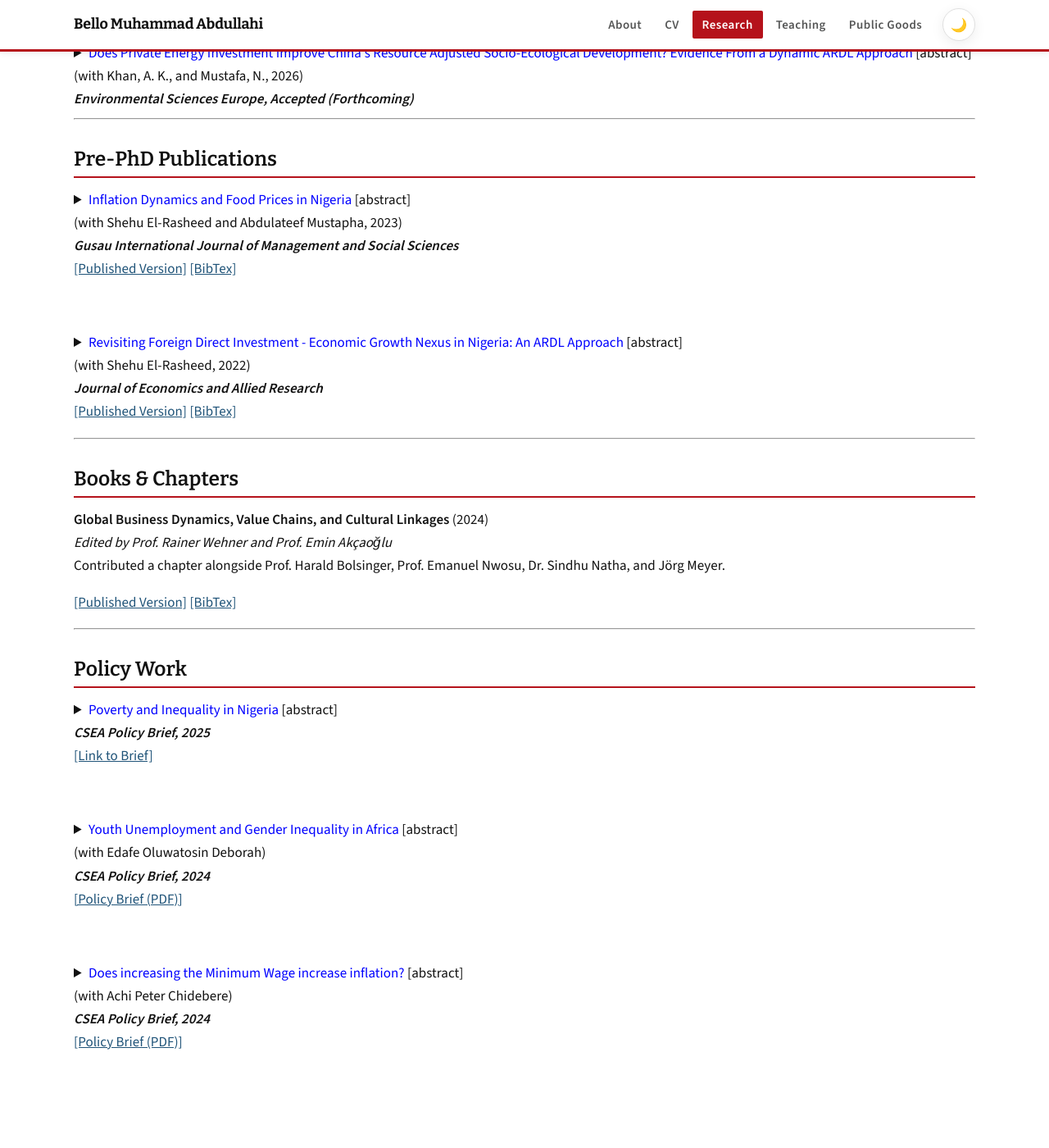
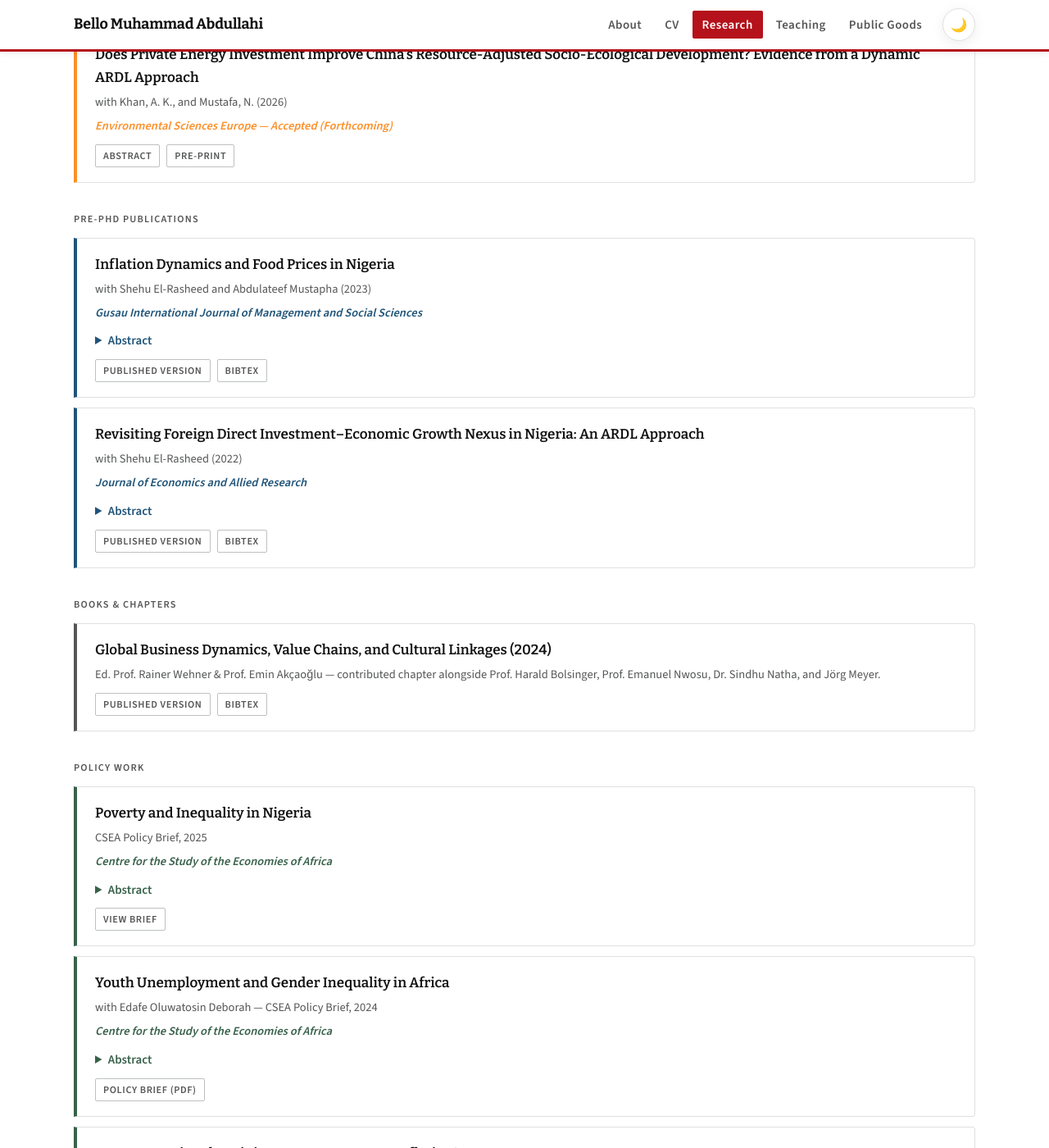
Before and after one commit to Bello-Abdullahi/Bello-Abdullahi.github.io, a Jekyll site: the page built from _pages/research.md, in a window 1280 px wide and 1400 px high, scrolled down 256 px. Shown: the whole window at 82% size. Built offline with Jekyll 4.4.1, drawn with Linux system fonts in a browser that asks for light colours; some of the changed text lies outside the part shown.

Commit message:
Revise research page layout and content
Updated the research page to enhance the presentation of working papers, pre-PhD publications, books, and policy work. Improved formatting and added new content for clarity.

```diff
--- a/_pages/research.md
+++ b/_pages/research.md
@@ -7,123 +7,96 @@ nav: true
 nav_order: 3
 ---
 
-## Working Papers
+<p class="research-group-label">Working Papers &amp; Forthcoming</p>
 
-<details>
-  <summary markdown="span"><font color="blue">Does Private Energy Investment Improve China's Resource Adjusted Socio-Ecological Development? Evidence From a Dynamic ARDL Approach</font> [abstract]
-  <br />
-  (with Khan, A. K., and Mustafa, N., 2026) <br />
-  <b> <i>Environmental Sciences Europe, Accepted (Forthcoming) </i> </b>
-  </summary>
+<div class="paper-card forthcoming">
+  <div class="paper-title">Does Private Energy Investment Improve China's Resource-Adjusted Socio-Ecological Development? Evidence from a Dynamic ARDL Approach</div>
+  <div class="paper-authors">with Khan, A. K., and Mustafa, N. (2026)</div>
+  <div class="paper-venue forthcoming">Environmental Sciences Europe — Accepted (Forthcoming)</div>
+  <div class="paper-links">
+    <a href="#" class="paper-link">Abstract</a>
+    <a href="#" class="paper-link">Pre-print</a>
+  </div>
+</div>
 
-  <b>Abstract</b>
+<p class="research-group-label">Pre-PhD Publications</p>
 
-  ---
+<div class="paper-card">
+  <div class="paper-title">Inflation Dynamics and Food Prices in Nigeria</div>
+  <div class="paper-authors">with Shehu El-Rasheed and Abdulateef Mustapha (2023)</div>
+  <div class="paper-venue">Gusau International Journal of Management and Social Sciences</div>
+  <details style="margin-top:10px; font-size:0.88rem; color:#444;">
+    <summary style="cursor:pointer; color:var(--lu-blue); font-weight:600;">Abstract</summary>
+    <p style="margin-top:8px;">This paper investigates the fundamental drivers of food inflation in Nigeria. Using a linear ARDL model we found that oil price shocks exert large positive effects on food prices in the short run but have negligible long-run impact; money supply growth, by contrast, significantly raises food prices in both the short and long run.</p>
+  </details>
+  <div class="paper-links">
+    <a href="#" class="paper-link">Published Version</a>
+    <a href="#" class="paper-link">BibTeX</a>
+  </div>
+</div>
 
-</details>
+<div class="paper-card">
+  <div class="paper-title">Revisiting Foreign Direct Investment–Economic Growth Nexus in Nigeria: An ARDL Approach</div>
+  <div class="paper-authors">with Shehu El-Rasheed (2022)</div>
+  <div class="paper-venue">Journal of Economics and Allied Research</div>
+  <details style="margin-top:10px; font-size:0.88rem; color:#444;">
+    <summary style="cursor:pointer; color:var(--lu-blue); font-weight:600;">Abstract</summary>
+    <p style="margin-top:8px;">This paper examines the causal relationship between foreign direct investment (FDI) and economic growth in Nigeria. Our pairwise Granger causality tests suggest bidirectional causality between FDI and GDP per capita. FDI, exchange rate, and increased capital exert positive effects on growth.</p>
+  </details>
+  <div class="paper-links">
+    <a href="#" class="paper-link">Published Version</a>
+    <a href="#" class="paper-link">BibTeX</a>
+  </div>
+</div>
 
----
+<p class="research-group-label">Books &amp; Chapters</p>
 
-## Pre-PhD Publications
+<div class="paper-card book">
+  <div class="paper-title">Global Business Dynamics, Value Chains, and Cultural Linkages (2024)</div>
+  <div class="paper-authors">Ed. Prof. Rainer Wehner &amp; Prof. Emin Akçaoğlu — contributed chapter alongside Prof. Harald Bolsinger, Prof. Emanuel Nwosu, Dr. Sindhu Natha, and Jörg Meyer.</div>
+  <div class="paper-links">
+    <a href="#" class="paper-link">Published Version</a>
+    <a href="#" class="paper-link">BibTeX</a>
+  </div>
+</div>
 
-<details>
-  <summary markdown="span"><font color="blue">Inflation Dynamics and Food Prices in Nigeria</font> [abstract]
-  <br />
-  (with Shehu El-Rasheed and Abdulateef Mustapha, 2023) <br />
-  <b> <i>Gusau International Journal of Management and Social Sciences </i> </b>
-  </summary>
+<p class="research-group-label">Policy Work</p>
 
-  <b>Abstract</b>
+<div class="paper-card policy">
+  <div class="paper-title">Poverty and Inequality in Nigeria</div>
+  <div class="paper-authors">CSEA Policy Brief, 2025</div>
+  <div class="paper-venue policy-venue">Centre for the Study of the Economies of Africa</div>
+  <details style="margin-top:10px; font-size:0.88rem; color:#444;">
+    <summary style="cursor:pointer; color:var(--lu-green); font-weight:600;">Abstract</summary>
+    <p style="margin-top:8px;">Nigeria is home to over 133 million people living in multidimensional poverty. This policy brief examines the underlying drivers, highlighting chronic underinvestment in human capital, widespread informality, food insecurity, and systemic wage disparities, and offers targeted policy recommendations.</p>
+  </details>
+  <div class="paper-links">
+    <a href="https://www.cseaafrica.org/postdetails/poverty-and-inequality-in-nigeria?page=18" class="paper-link">View Brief</a>
+  </div>
+</div>
 
-  ---
+<div class="paper-card policy">
+  <div class="paper-title">Youth Unemployment and Gender Inequality in Africa</div>
+  <div class="paper-authors">with Edafe Oluwatosin Deborah — CSEA Policy Brief, 2024</div>
+  <div class="paper-venue policy-venue">Centre for the Study of the Economies of Africa</div>
+  <details style="margin-top:10px; font-size:0.88rem; color:#444;">
+    <summary style="cursor:pointer; color:var(--lu-green); font-weight:600;">Abstract</summary>
+    <p style="margin-top:8px;">This brief documents the drivers of youth unemployment and gender inequality in Africa, examining barriers to education and labour market access faced by women and highlighting persistent gender disparities in employment outcomes.</p>
+  </details>
+  <div class="paper-links">
+    <a href="#" class="paper-link">Policy Brief (PDF)</a>
+  </div>
+</div>
 
-  This paper investigates the fundamental drivers of food inflation in Nigeria. Using a linear ARDL model we found that oil price shocks exert large positve effect on food prices in the short run but have neglible long run impact; money supply growth, by contrast, significantly raises food prices in both the short and long run
-
-</details>
-<a href="#" target="_blank"><u>[Published Version]</u></a>
-<a href="#" target="_blank"><u>[BibTex]</u></a>
-
-<br>
-
-<details>
-  <summary markdown="span"><font color="blue">Revisiting Foreign Direct Investment - Economic Growth Nexus in Nigeria: An ARDL Approach</font> [abstract]
-  <br />
-  (with Shehu El-Rasheed, 2022) <br />
-  <b> <i>Journal of Economics and Allied Research </i> </b>
-  </summary>
-
-  <b>Abstract</b>
-
-  ---
-
-  This paper examines the casual relationship between foreign direct investment (FDI) and economic growth in Nigeria. Our pairwise Granger causality tests results suggest a bidirectional causality between FDI and GDP per capita. Our results also further suggest that FDI, exchange rate and increased capital exert postive effects on growth
-
-</details>
-<a href="#" target="_blank"><u>[Published Version]</u></a>
-<a href="#" target="_blank"><u>[BibTex]</u></a>
-
----
-
-## Books & Chapters
-
-**Global Business Dynamics, Value Chains, and Cultural Linkages** (2024)
-*Edited by Prof. Rainer Wehner and Prof. Emin Akçaoğlu*
-Contributed a chapter alongside Prof. Harald Bolsinger, Prof. Emanuel Nwosu, Dr. Sindhu Natha, and Jörg Meyer.
-
-<a href="#" target="_blank"><u>[Published Version]</u></a>
-<a href="#" target="_blank"><u>[BibTex]</u></a>
-
----
-
-## Policy Work
-
-<details>
-  <summary markdown="span"><font color="blue">Poverty and Inequality in Nigeria</font> [abstract]
-  <br />
-  <b> <i>CSEA Policy Brief, 2025 </i> </b>
-  </summary>
-
-  <b>Abstract</b>
-
-  ---
-
-  Nigeria is home to over 133 million people living in multidimensional poverty. In this policy brief, I examined the underlying drivers of this crises. I highlighted chronic underinvestment in human capital, widespread informality, food insecurity, and systemic wage disparities as the primary drivers and offer targeted policy recommendations for each.
-
-</details>
-<a href="https://www.cseaafrica.org/postdetails/poverty-and-inequality-in-nigeria?page=18" target="_blank"><u>[Link to Brief]</u></a>
-
-<br>
-
-<details>
-  <summary markdown="span"><font color="blue">Youth Unemployment and Gender Inequality in Africa</font> [abstract]
-  <br />
-  (with Edafe Oluwatosin Deborah) <br />
-  <b> <i>CSEA Policy Brief, 2024 </i> </b>
-  </summary>
-
-  <b>Abstract</b>
-
-  ---
-
-  This brief documents the drivers of youth unemployment and gender inequality in Africa. It examines barriers to education and labor market access faced by women and highlights the persistent gender disparities in employment outcomes in the region.
-
-</details>
-<a href="#" target="_blank"><u>[Policy Brief (PDF)]</u></a>
-
-<br>
-
-<details>
-  <summary markdown="span"><font color="blue">Does increasing the Minimum Wage increase inflation?</font> [abstract]
-  <br />
-  (with Achi Peter Chidebere) <br />
-  <b> <i>CSEA Policy Brief, 2024 </i> </b>
-  </summary>
-
-  <b>Abstract</b>
-
-  ---
-
-  We examine the potential impact of a minimum wage increase in Nigeria, taking into account the current economic state and the factors driving inflation. We provide a well-informed recommendation for a sustainable minimum wage that balances workers' needs with economic feasibility to guide government and labor union negotiations.
-
-</details>
-<a href="#" target="_blank"><u>[Policy Brief (PDF)]</u></a>
+<div class="paper-card policy">
+  <div class="paper-title">Does Increasing the Minimum Wage Increase Inflation?</div>
+  <div class="paper-authors">with Achi Peter Chidebere — CSEA Policy Brief, 2024</div>
+  <div class="paper-venue policy-venue">Centre for the Study of the Economies of Africa</div>
+  <details style="margin-top:10px; font-size:0.88rem; color:#444;">
+    <summary style="cursor:pointer; color:var(--lu-green); font-weight:600;">Abstract</summary>
+    <p style="margin-top:8px;">We examine the potential impact of a minimum wage increase in Nigeria, taking into account the current economic state and the factors driving inflation, offering a well-informed recommendation that balances workers' needs with economic feasibility.</p>
+  </details>
+  <div class="paper-links">
+    <a href="#" class="paper-link">Policy Brief (PDF)</a>
+  </div>
+</div>
```
